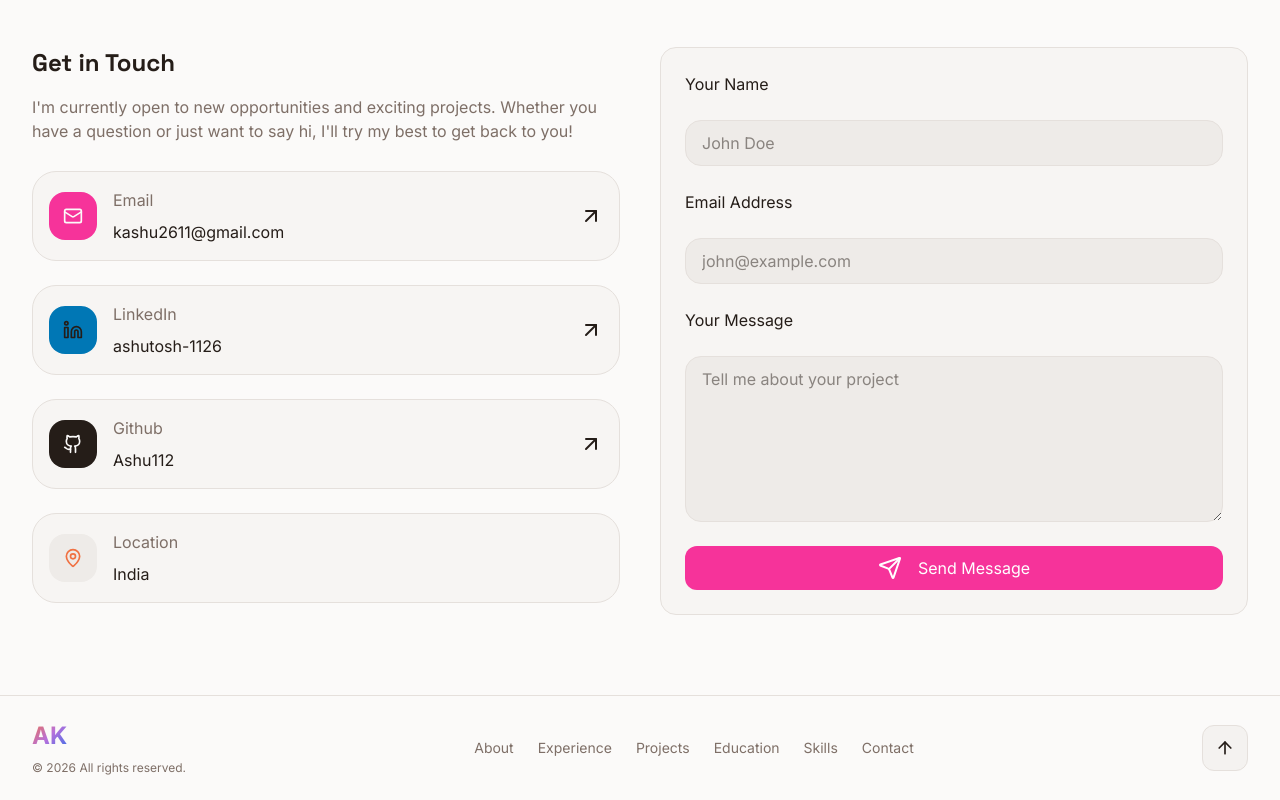
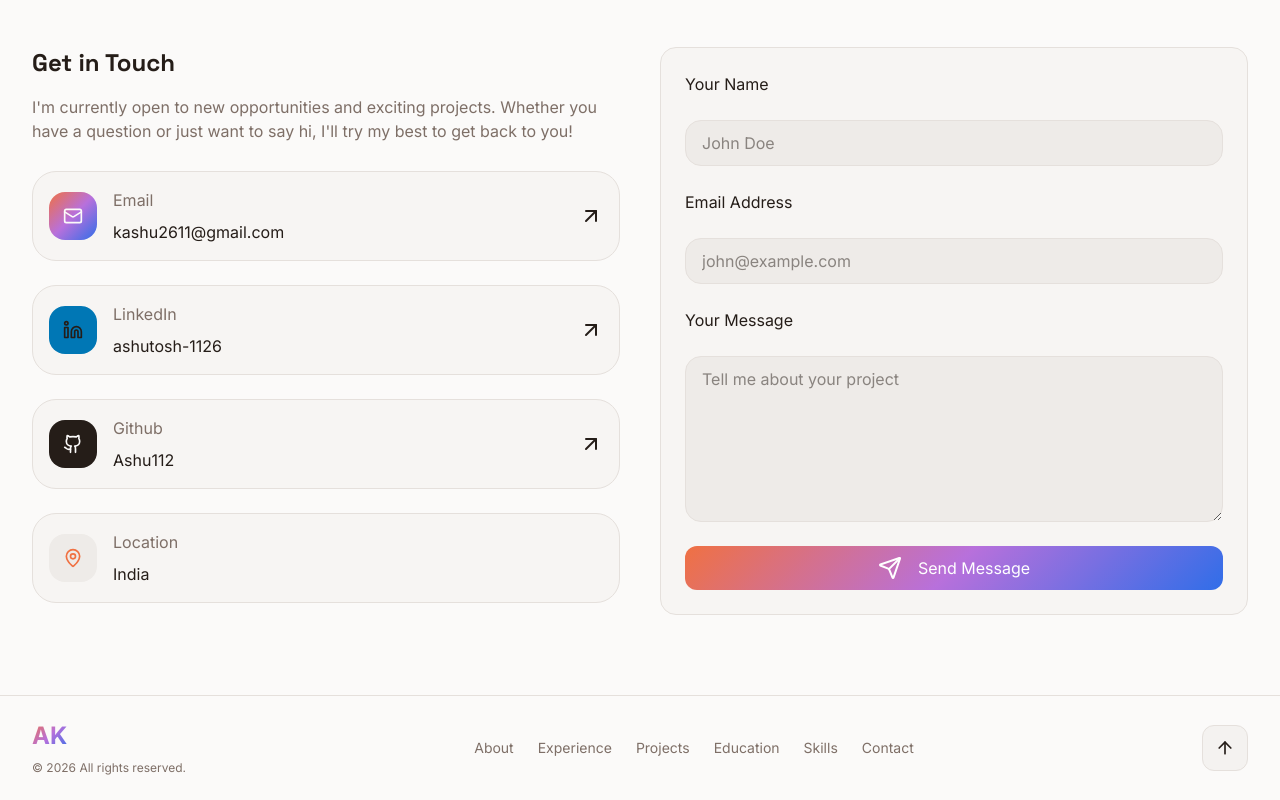
Before and after one commit to Ashu112/Portfolio-v2, a Next.js app: page / in a window 1280 px wide. Shown: the part 9600-10400 px from the top of the page. Built offline with nearby package versions, Linux system fonts and the light colour scheme.

Commit message:
gradient added in contact section

```diff
--- a/src/components/Contact.tsx
+++ b/src/components/Contact.tsx
@@ -87,7 +87,7 @@ export default function Contact() {
                 className="bg-muted border-border w-full rounded-2xl border px-4 py-2.5"
                 rows={6}
               />
-              <button className="text-primary-foreground flex w-full items-center justify-center gap-4 rounded-xl bg-pink-500 py-2.5">
+              <button className="text-primary-foreground gradient-bg-strong flex w-full items-center justify-center gap-4 rounded-xl py-2.5">
                 <Send />
                 Send Message
               </button>
--- a/src/data/contactData.ts
+++ b/src/data/contactData.ts
@@ -8,7 +8,7 @@ export const contactData: ContactDataType[] = [
     icon: Mail,
     arrowIcon: true,
     link: 'mailto:kashu2611@gmail.com',
-    style: 'bg-pink-500 text-background',
+    style: 'gradient-bg-strong text-background',
   },
   {
     name: 'LinkedIn',
```
